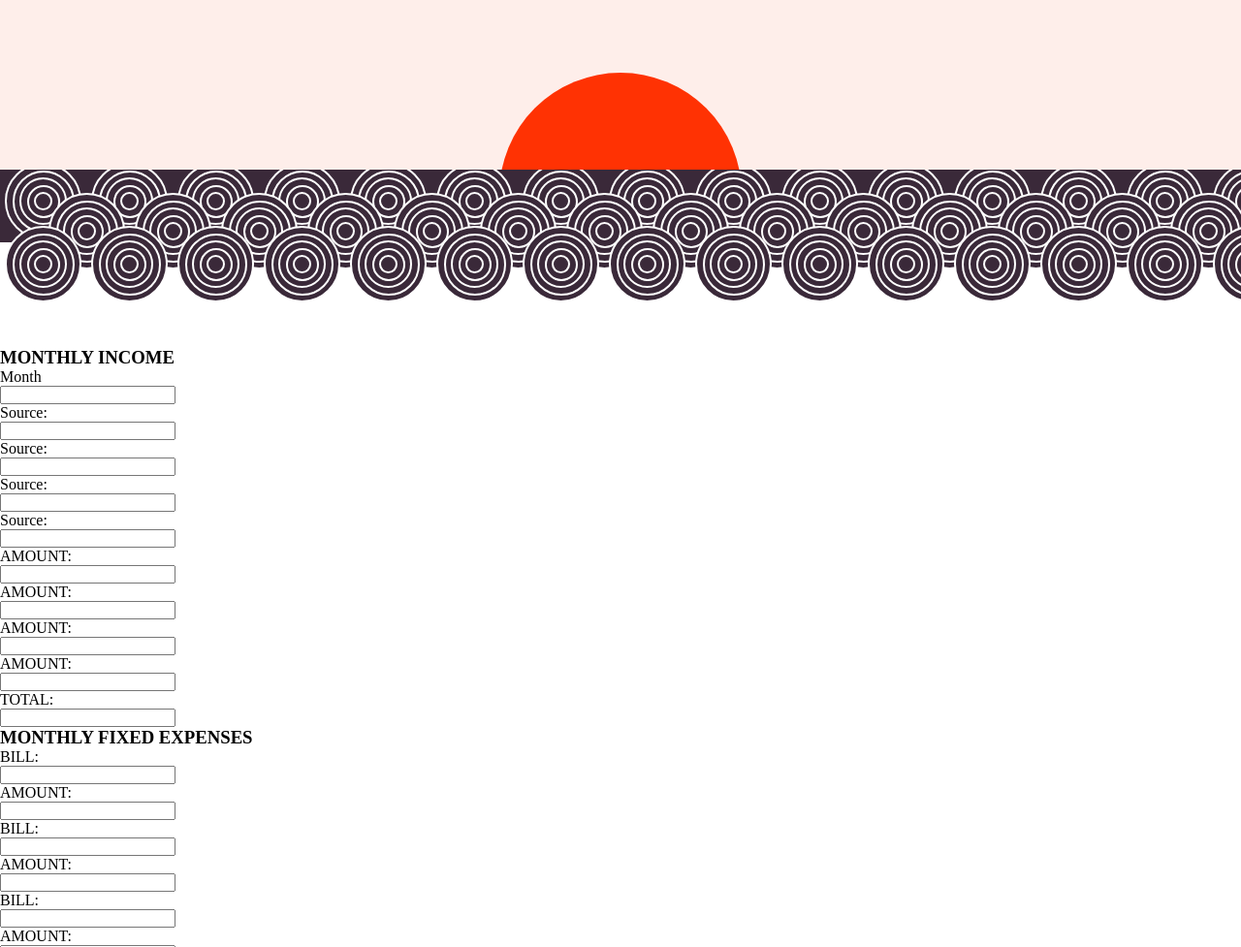
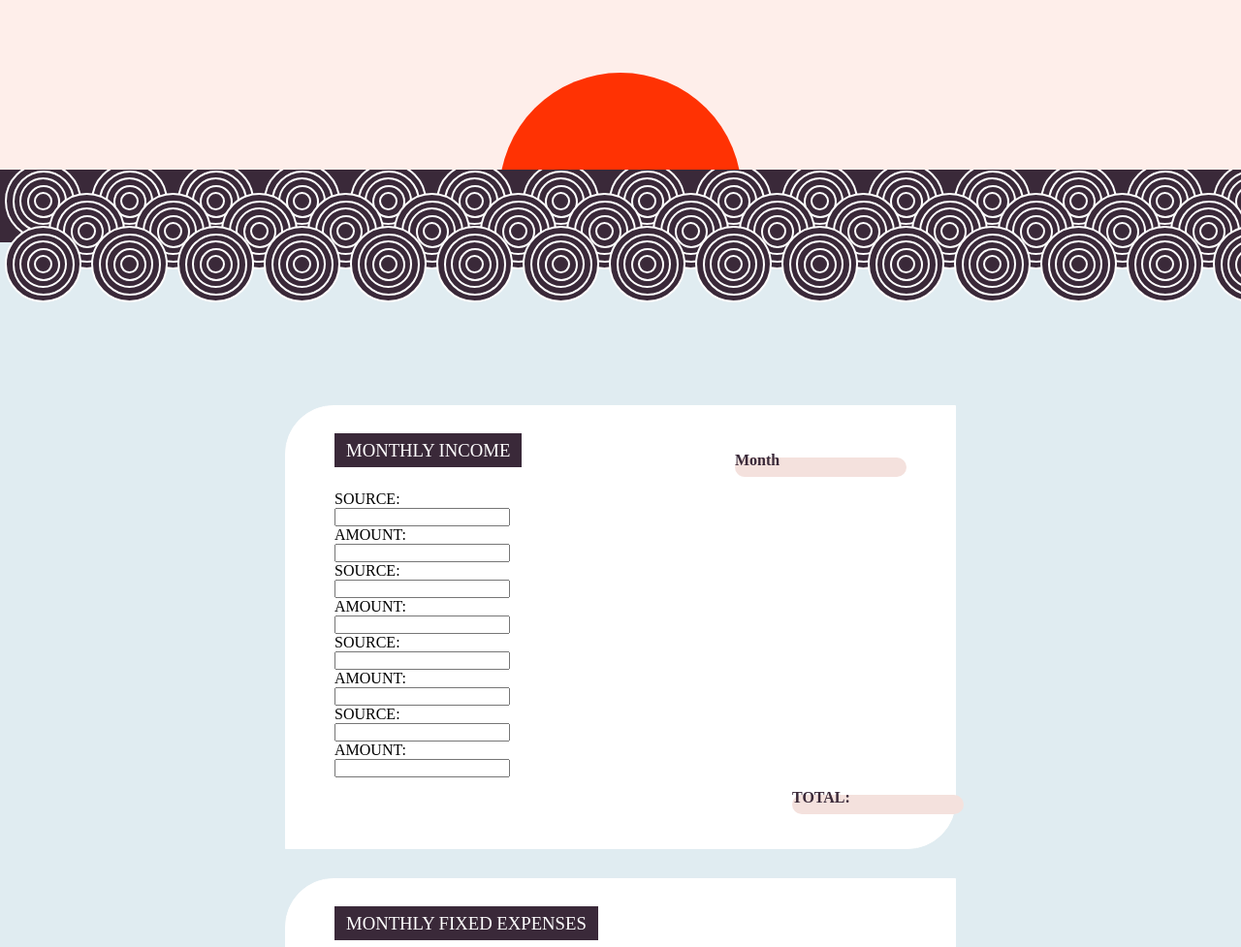
Before and after one commit to dmroman395/Kakeibo, a plain HTML site: page index.html in a window 1280 px wide. Shown: the top 977 px of the page at 97% size. Drawn offline with Linux system fonts and the light colour scheme.

Commit message:
started on css for main section and modified some of theexisting html

```diff
--- a/index.html
+++ b/index.html
@@ -810,50 +810,51 @@
             <br><br><br><br><br><br>
             <div class="form-container">
                 <form>
-                    <div class="monthly-income">
-                        <div>
-                            <h3>MONTHLY INCOME</h3>
-                            <div>
+                    <div class="form-section-container">
+                        <div class="monthly-income form-section">
+                            <div class="monthly-income-header">
+                                <h3><span>MONTHLY INCOME</span></h3>
+                                <div class="field-total">
                                     <label for="month">Month</label><br>
                                     <input name="month" type="text" id="month">
                                 </div>
                             </div>
                             <div class="grid-total">
                                 <div class="grid-container">
-                                <div class="field">
-                                    <label for="source1">Source:</label><br>
+                                    <div class="field1">
+                                        <label for="source1">SOURCE:</label><br>
                                         <input name="source1" type="text" id="source1">
                                     </div>
-                                <div class="field">
-                                    <label for="source2">Source:</label><br>
-                                    <input name="source2" type="text" id="source2">
-                                </div>
-                                <div class="field">
-                                    <label for="source3">Source:</label><br>
-                                    <input name="source3" type="textr" id="source3">
-                                </div>
-                                <div class="field">
-                                    <label for="source4">Source:</label><br>
-                                    <input name="source4" type="text" id="source4">
-                                </div>
-                                <div class="field">
+                                    <div class="field2">
                                         <label for="amount1">AMOUNT:</label><br>
                                         <input name="amount1" type="number" id="amount1">
                                     </div>
-                                <div class="field">
+                                    <div class="field3">
+                                        <label for="source2">SOURCE:</label><br>
+                                        <input name="source2" type="text" id="source2">
+                                    </div>
+                                    <div class="field4">
                                         <label for="amount2">AMOUNT:</label><br>
                                         <input name="amount2" type="number" id="amount2">
                                     </div>
-                                <div class="field">
+                                    <div class="field5">
+                                        <label for="source3">SOURCE:</label><br>
+                                        <input name="source3" type="textr" id="source3">
+                                    </div>
+                                    <div class="field6">
                                         <label for="amount3">AMOUNT:</label><br>
                                         <input name="amount3" type="number" id="amount3">
                                     </div>
-                                <div class="field">
+                                    <div class="field7">
+                                        <label for="source4">SOURCE:</label><br>
+                                        <input name="source4" type="text" id="source4">
+                                    </div>
+                                    <div class="field8">
                                         <label for="amount4">AMOUNT:</label><br>
                                         <input name="amount4" type="number" id="amount4">
                                     </div>
                                 </div>
-                            <div>
+                                <div class="total-section">
                                     <div class="field-total">
                                         <label for="total1">TOTAL:</label><br>
                                         <input name="total1" type="number" id="total1">
@@ -861,8 +862,8 @@
                                 </div>
                             </div>
                         </div>
-                    <div class="monthly-fixed">
-                        <h3>MONTHLY FIXED EXPENSES</h3>
+                        <div class="monthly-fixed form-section">
+                            <h3><span>MONTHLY FIXED EXPENSES</span></h3>
                             <div class="grid-total">
                                 <div class='bill-amount'>
                                     <div class="grid-container">
@@ -940,8 +941,8 @@
                                 </div>
                             </div>
                         </div>
-                    <div class="savings">
-                        <h3>SAVINGS GOAL</h3>
+                        <div class="savings form-section">
+                            <h3><span>SAVINGS GOAL</span></h3>
                             <div class="field">
                                 <label for="saving-goal">HOW MUCH DO YOU WANT TO SAVE THIS MONTH?</label><br>
                                 <input type="number" id="saving-goal" name="saving-goal">
@@ -952,6 +953,7 @@
                             </div>
                         </div>
                     </div>
+                </div>
             </form>
         </div>
     </section>
--- a/resources/css/style.css
+++ b/resources/css/style.css
@@ -123,6 +123,92 @@ header {
     z-index: 3;
 }
 
+/*Styling for Main Section*/
+
 .main {
+    padding: 50px;
+    background-color: #E0ECF1;
+}
 
+.form-section-container {
+    display: flex;
+    flex-direction: column;
+    align-items: center;
 }
+
+/*Styling for Form Sections*/
+
+.form-section {
+    width: 50%;
+    background-color: white;
+    border: solid white 1px;
+    margin: 10px 0 20px 0;
+    padding: 35px 50px 35px 50px;
+    border-top-left-radius: 50px;
+    border-bottom-right-radius: 50px;
+    display: flex;
+    flex-direction: column;
+}
+
+.form-section h3 {
+    margin-bottom: 30px;
+}
+
+.form-section h3 span {
+    background-color: rgb(58,41,57);
+    color: white;
+    padding: 7px 12px;
+    font-weight: 100;
+}
+
+.field-total label{
+    color: rgb(58,41,57);
+    font-weight: 600;
+    position: relative;
+    top: 12px;
+}
+
+.field-total input{
+    background-color: #F4E1DD;
+    border: none;
+    border-radius: 25px;
+    height: 1.5em;
+}
+
+/*Styling for Montlhy Income*/
+
+.monthly-income-header {
+    display: flex;
+    justify-content: space-between;
+}
+
+.grid-container {
+    grid-template-columns: auto auto;
+    grid-template-rows: auto auto auto auto;
+    column-gap: 30px;
+    row-gap: 10px;
+}
+
+.field1 {
+    grid-column-start: 1;
+    grid-column-end: 2;
+    grid-row-start: 1;
+    grid-row-end: 2;
+}
+
+.field2 {
+    grid-column-start: 2;
+    grid-column-end: 3;
+    grid-row-start: 1;
+    grid-row-end: 2;
+}
+
+.total-section {
+    width: 20%;
+    float: right;
+    position: relative;
+}
+
+/*Styling for Montlhy Fixed Expenses*/
+
+/*Styling for Montlhy Savings Goal*/
```
Lines whose indentation alone changed are shown as unchanged.
